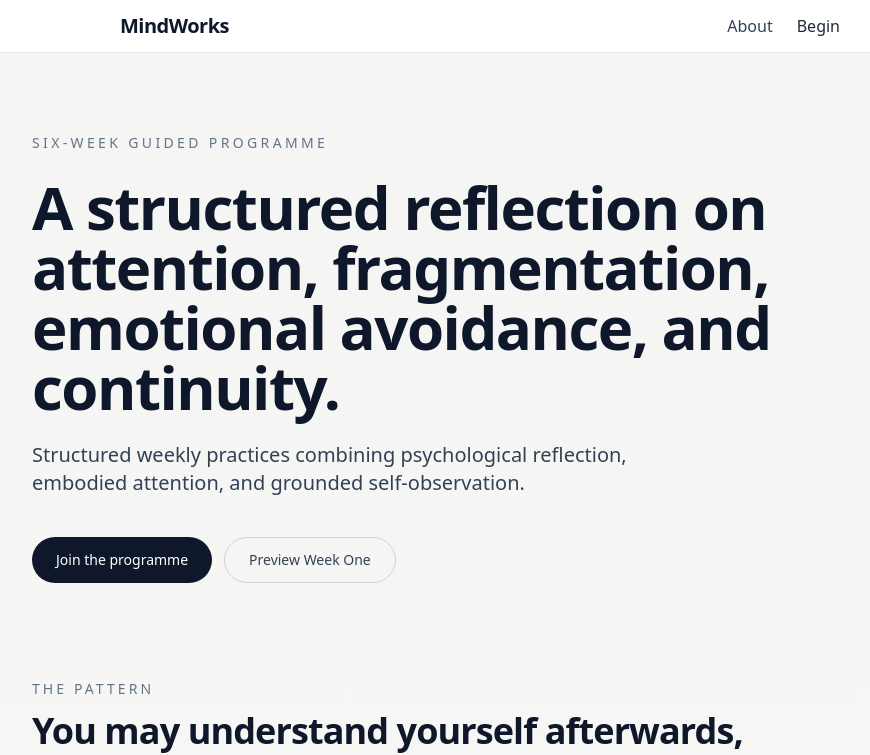
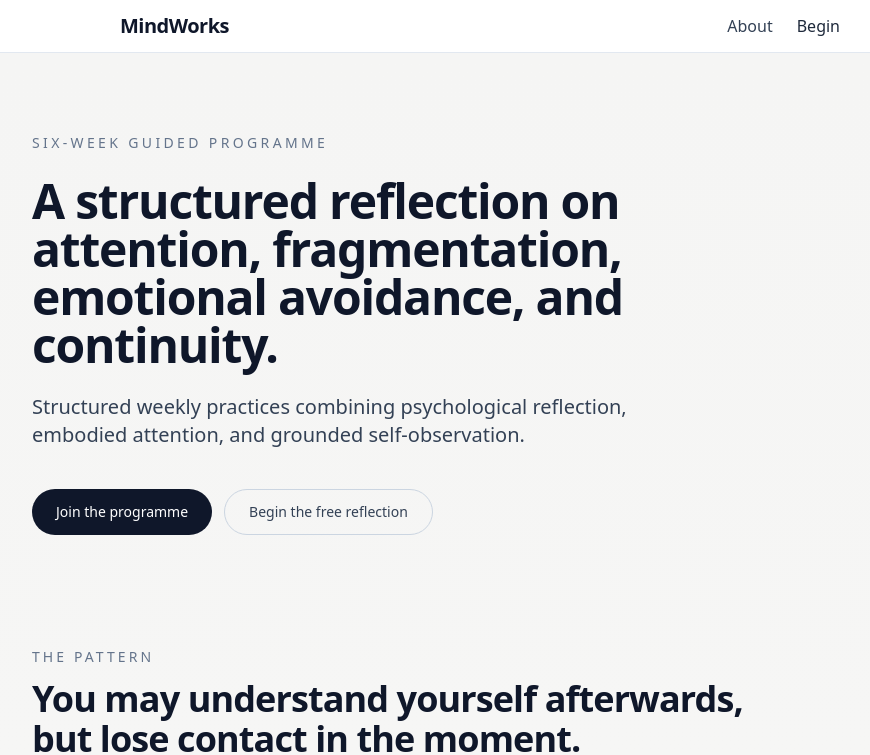
Before and after one commit to stopinder/therapy-orientation-quiz, a Vue app: page /programme in a window 1280 px wide. Shown: the top 755 px of the page, without its empty margins (160-1030 px from the left). Built offline with nearby package versions, Linux system fonts and the light colour scheme.

Commit message:
Refine ProgrammeView layout and CTA routing

```diff
--- a/src/views/ProgrammeView.vue
+++ b/src/views/ProgrammeView.vue
@@ -1,6 +1,6 @@
 <template>
   <main class="min-h-screen bg-gradient-to-b from-stone-100 to-stone-50 px-6 pt-10 pb-20">
-    <div class="max-w-4xl mx-auto space-y-24">
+    <div class="max-w-4xl mx-auto space-y-28">
 
       <!-- HERO -->
       <section class="pt-10 space-y-6 max-w-3xl">
@@ -8,7 +8,7 @@
           Six-Week Guided Programme
         </p>
 
-        <h1 class="text-4xl md:text-6xl font-semibold tracking-tight leading-[1.05] text-slate-900">
+        <h1 class="text-3xl md:text-5xl font-semibold tracking-tight leading-[1.08] text-slate-900 max-w-4xl">
           A structured reflection on attention, fragmentation,
           emotional avoidance, and continuity.
         </h1>
@@ -19,17 +19,19 @@
         </p>
 
         <div class="flex flex-wrap gap-3 pt-4">
-          <button
-              class="rounded-full bg-slate-900 px-6 py-3 text-sm font-medium text-white transition hover:bg-slate-700"
+          <router-link
+              to="/contact"
+              class="inline-flex items-center rounded-full bg-slate-900 px-6 py-3 text-sm font-medium text-white transition hover:bg-slate-700"
           >
             Join the programme
-          </button>
+          </router-link>
 
-          <button
-              class="rounded-full border border-slate-300 px-6 py-3 text-sm font-medium text-slate-700 transition hover:border-slate-500 hover:text-slate-900"
+          <router-link
+              to="/adhd-quiz"
+              class="inline-flex items-center rounded-full border border-slate-300 px-6 py-3 text-sm font-medium text-slate-700 transition hover:border-slate-500 hover:text-slate-900"
           >
-            Preview Week One
-          </button>
+            Begin the free reflection
+          </router-link>
         </div>
       </section>
 
@@ -201,17 +203,19 @@
           </p>
 
           <div class="flex justify-center gap-3 flex-wrap">
-            <button
-                class="rounded-full bg-slate-900 px-7 py-3 text-sm font-medium text-white transition hover:bg-slate-700"
+            <router-link
+                to="/contact"
+                class="inline-flex items-center rounded-full bg-slate-900 px-7 py-3 text-sm font-medium text-white transition hover:bg-slate-700"
             >
               Join the programme
-            </button>
+            </router-link>
 
-            <button
-                class="rounded-full border border-slate-300 px-7 py-3 text-sm font-medium text-slate-700 transition hover:border-slate-500 hover:text-slate-900"
+            <router-link
+                to="/adhd-quiz"
+                class="inline-flex items-center rounded-full border border-slate-300 px-7 py-3 text-sm font-medium text-slate-700 transition hover:border-slate-500 hover:text-slate-900"
             >
-              Read the reflection first
-            </button>
+              Begin the free reflection
+            </router-link>
           </div>
 
           <p class="text-sm text-slate-500 pt-2">
@@ -279,7 +283,7 @@ const weeks = [
 }
 
 .week-card {
-  @apply flex flex-col md:flex-row gap-5 rounded-2xl border border-slate-200 bg-white/75 px-6 py-6 shadow-sm;
+  @apply flex flex-col md:flex-row gap-5 rounded-2xl border border-slate-200 bg-white/75 px-6 py-6 shadow-sm transition hover:border-slate-300;
 }
 
 .week-number {
```
